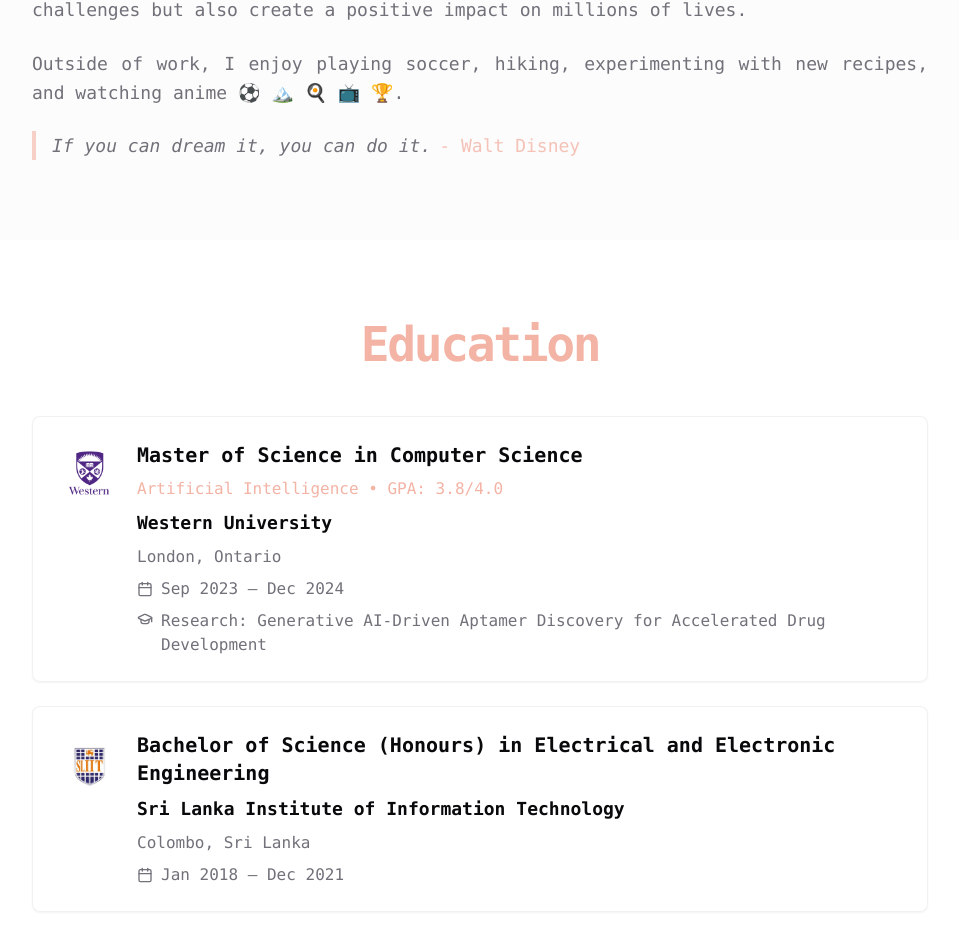
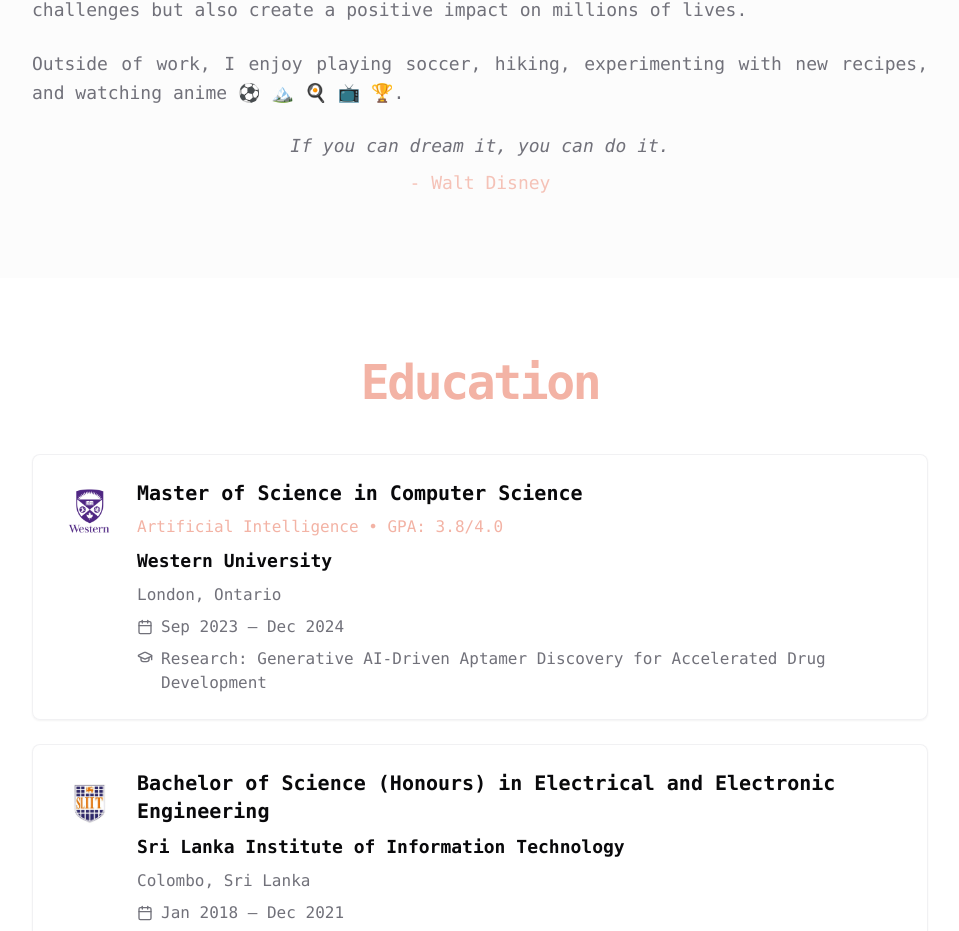
Before and after one commit to ayogenthiran/ayogenthiran.github.io, a Next.js app: page / in a window 1280 px wide. Shown: the part 1332-2263 px from the top of the page, without its empty margins (160-1119 px from the left). Built offline with nearby package versions, Linux system fonts and the light colour scheme; no server answers; a web font is replaced by a local one.

Commit message:
Center About quote attribution
Co-authored-by: Cursor <cursoragent@cursor.com>

```diff
--- a/components/about.tsx
+++ b/components/about.tsx
@@ -28,9 +28,9 @@ export default function About() {
                 Outside of work, I enjoy playing soccer, hiking, experimenting with new recipes, and watching anime ⚽ 🏔️
                 🍳 📺 🏆.
               </p>
-              <blockquote className="border-l-4 border-primary/60 pl-4 text-muted-foreground md:text-lg/relaxed lg:text-base/relaxed xl:text-lg/relaxed italic">
+              <blockquote className="text-center text-muted-foreground md:text-lg/relaxed lg:text-base/relaxed xl:text-lg/relaxed italic">
                 If you can dream it, you can do it.
-                <span className="ml-2 not-italic text-primary/80">- Walt Disney</span>
+                <span className="mt-2 block not-italic text-primary/80">- Walt Disney</span>
               </blockquote>
             </div>
           </div>
```
